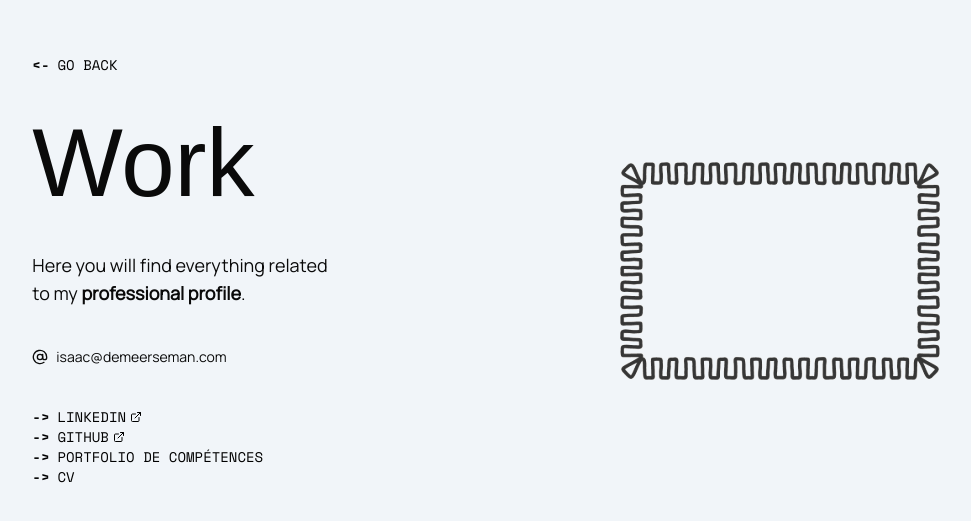
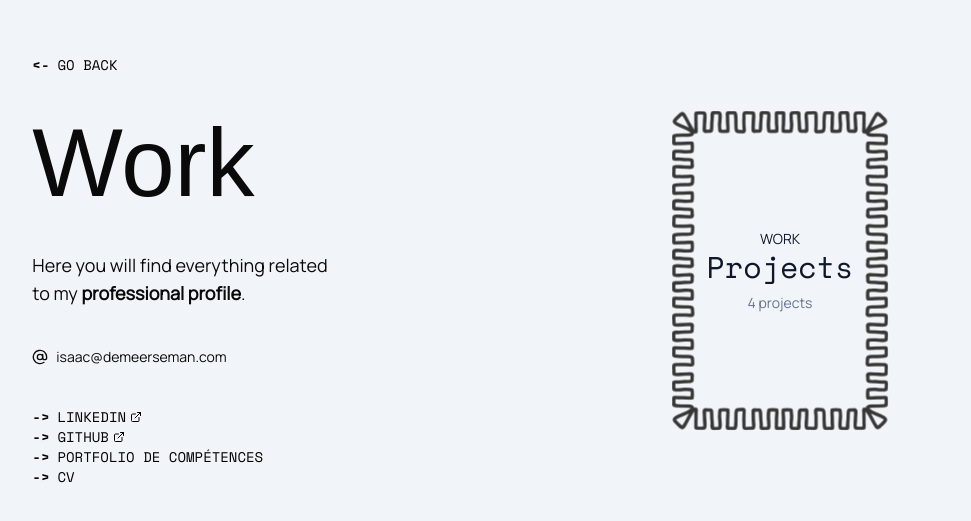
Before and after one commit to isaacdemeers/Isaac-Portfolio, a Next.js app: page /work in a window 1280 px wide. Shown: the part 129-650 px from the top of the page, without its empty margins (220-1191 px from the left). Built offline with nearby package versions, Linux system fonts and the light colour scheme; a web font is replaced by a local one.

Commit message:
Menu rework

```diff
--- a/app/project/[id]/page.tsx
+++ /dev/null
@@ -1,35 +0,0 @@
-import { notFound } from "next/navigation";
-import projects from "@/lib/work/portfolio/projects";
-import NavLink from "@/components/NavLink";
-import { fontCormorant } from "@/lib/font";
-
-// Générer les paramètres statiques pour chaque projet
-export async function generateStaticParams() {
-    return projects.map((project) => ({
-        id: project.id.toString(),
-    }));
-}
-
-// Fonction pour récupérer un projet par son ID
-function getProjectById(id: string) {
-    return projects.find((project) => project.id.toString() === id);
-}
-
-// Page du projet
-export default function ProjectPage({ params }: { params: { id: string } }) {
-    const project = getProjectById(params.id);
-
-    if (!project) {
-        notFound();
-    }
-
-    return (
-        <main className="min-h-screen w-screen flex items-start justify-start bg-slate-100 p-10">
-            <div className={`${fontCormorant.className} flex z-10 flex-col items-start justify-start gap-10`}>
-                <NavLink href="/work" active={true} type="back">Go back</NavLink>
-                <h1 className="text-8xl">{project.title}</h1>
-                <p>{project.description}</p>
-            </div>
-        </main>
-    );
-}
--- a/app/work/page.tsx
+++ b/app/work/page.tsx
@@ -5,7 +5,6 @@ import { fontSpaceMono, fontManrope, fontCormorant } from "@/lib/font";
 import { AtSign, Check, Copy, Clock } from 'lucide-react';
 import { useState } from 'react';
 import Image from "next/image";
-import { motion, stagger } from "framer-motion";
 import Link from "next/link";
 
 import xequal from "@/public/frame_work.svg";
@@ -15,7 +14,11 @@ import { Separator } from "@/components/ui/separator";
 
 
 
+
 export default function Work() {
+
+
+
     const [copied, setCopied] = useState(false);
 
     const handleCopyEmail = async () => {
@@ -65,10 +68,14 @@ export default function Work() {
             </div>
 
             <div className="flex z-10 flex-col group items-center justify-center h-full w-2/5  rounded-xl relative">
-                <div className="relative flex w-2/3 items-center justify-center group-hover:blur-md group-hover:opacity-0 group-hover:scale-90 group-hover:translate-x-7 transition-all duration-700">
-                    <Image src={xequal} alt="X Equal" className="" />
+                <div className="relative flex w-2/3 items-center justify-center group-hover:blur-md group-hover:opacity-20 group-hover:scale-90 [transition:all_0.4s_cubic-bezier(0.76,0,0.24,1)]">
+                    <Image src={xequal} alt="X Equal" className=" rotate-90  " />
 
-                    <div className="absolute w-full h-fit flex items-start justify-center flex-col p-6">
+                    <div className="absolute w-full h-fit flex items-center justify-center flex-col p-6">
+                        <p className={`${fontManrope.className} text-sm text-center font-bold text-slate-900 uppercase`}>Work</p>
+
+                        <h2 className={`${fontSpaceMono.className} text-3xl text-center text-slate-900`}>Projects</h2>
+                        {projects.length > 0 ? <p className={`${fontManrope.className} text-sm text-center mt-2  text-slate-500`}>{projects.length} projects</p> : <p className={`${fontManrope.className} text-xs text-center mt-2  text-slate-500 uppercase`}>No projects yet.</p>}
 
                     </div>
 
@@ -78,8 +85,11 @@ export default function Work() {
                     <ul className="h-full w-full flex flex-col items-end justify-start p-4 pr-10 gap-4 overflow-scroll">
                         {projects.map((item, index) => (
 
-                            <li key={index} className=" cursor-pointer origin-right rounded-xl w-64 h-fit bg-slate-100 border-2 border-slate-200  backdrop-blur-sm translate-x-5 opacity-0 blur-lg group-hover:translate-x-0 group-hover:scale-100 scale-75 group-hover:opacity-100 group-hover:blur-0 transition-all duration-500">
-                                <Link href={`/project/${item.id}`} className="flex items-start p-4  justify-center flex-col" >
+                            <li key={index} className=" cursor-pointer relative origin-right rounded-xl w-72 h-fit bg-slate-100 bg-opacity-50 backdrop-blur-sm border-2 border-slate-200  translate-x-5 opacity-0 blur-lg group-hover:translate-x-0 group-hover:scale-100 scale-90 group-hover:opacity-100 group-hover:blur-0 hover:rotate-1 [transition:all_0.4s_cubic-bezier(0.76,0,0.24,1)]">
+                                <div className="absolute top-0 -translate-x-full w-20 h-full  flex items-start justify-center">
+                                    <p className={`${fontSpaceMono.className} text-3xl text-slate-900 text-center font-bold uppercase p-4 `}>{item.id.toString().padStart(2, '0')}</p>
+                                </div>
+                                <Link href={`/work/project/${item.id}`} className="flex items-start p-4  justify-center flex-col" >
                                     <h3 className={` ${fontSpaceMono.className} font-black text-lg`}>{item.title}</h3>
                                     <div className="flex items-center justify-start gap-2">
                                         <h4 className="text-gray-600 flex items-center justify-start gap-1"><Clock size={12} /> {item.readTime}</h4>
@@ -89,7 +99,7 @@ export default function Work() {
 
 
                                     <figure className="w-full max-h-32 overflow-hidden rounded-md mt-2">
-                                        <Image src={item.image} width={200} height={200} alt="project image" className="w-full h-full object-cover" />
+                                        <Image src={item.image} width={200} height={200} alt="project image" className="w-full h-full  object-cover" />
 
                                     </figure>
                                 </Link>
--- a/app/work/project/[id]/page.tsx
+++ b/app/work/project/[id]/page.tsx
@@ -1,5 +1,7 @@
 import { notFound } from "next/navigation";
 import projects from "@/lib/work/portfolio/projects";
+import NavLink from "@/components/NavLink";
+import { fontCormorant } from "@/lib/font";
 
 // Générer les paramètres statiques pour chaque projet
 export async function generateStaticParams() {
@@ -23,9 +25,10 @@ export default function ProjectPage({ params }: { params: { id: string } }) {
 
     return (
         <main className="min-h-screen w-screen flex items-start justify-start bg-slate-100 p-10">
-            <div className="flex z-10 flex-col items-start justify-start gap-10">
-                <h1>{project.title}</h1>
-                {/* Ajoutez ici le contenu de votre page de projet */}
+            <div className={`${fontCormorant.className} flex z-10 flex-col items-start justify-start gap-10`}>
+                <NavLink href="/work" active={true} type="back">Go back</NavLink>
+                <h1 className="text-8xl">{project.title}</h1>
+                <p>{project.description}</p>
             </div>
         </main>
     );
--- a/lib/work/portfolio/projects.tsx
+++ b/lib/work/portfolio/projects.tsx
@@ -7,8 +7,10 @@ const projects = [
         description: 'A calendar for the MMI',
         image: cv.src,
         tags: ['NEXT', 'TS', 'SCSS'],
-        source: '',
-        readTime: '5min',
+        source: '/work/project/1',
+        readTime: 5,
+        keywords: '',
+
     },
     {
         id: 2,
@@ -16,8 +18,9 @@ const projects = [
         description: 'A calendar for the MMI',
         image: cv.src,
         tags: ['NEXT', 'TS', 'SCSS'],
-        source: '',
-        readTime: '25min',
+        source: '/work/project/2',
+        readTime: 25,
+        keywords: '',
     },
     {
         id: 3,
@@ -25,17 +28,19 @@ const projects = [
         description: 'A shared planning tool for the MMI',
         image: cv.src,
         tags: ['NEXT', 'TS', 'DOCKER', 'PHP'],
-        source: '',
-        readTime: '5min',
+        source: '/work/project/3',
+        readTime: 5,
+        keywords: '',
     },
     {
-        id: 3,
+        id: 4,
         title: 'PlanIt',
         description: 'A shared planning tool for the MMI',
         image: cv.src,
         tags: ['NEXT', 'TS', 'DOCKER', 'PHP'],
-        source: '',
-        readTime: '5min',
+        source: '/work/project/4',
+        readTime: 5,
+        keywords: '',
     }
 ]
 
```
